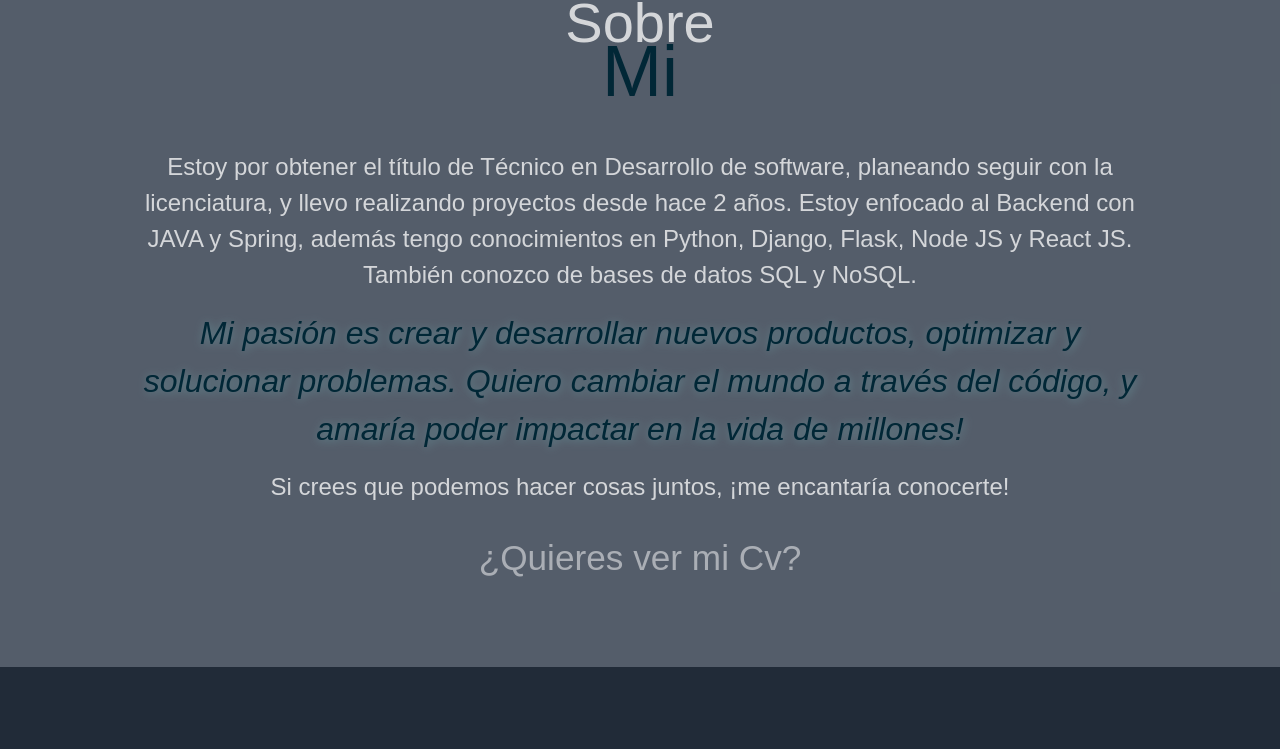
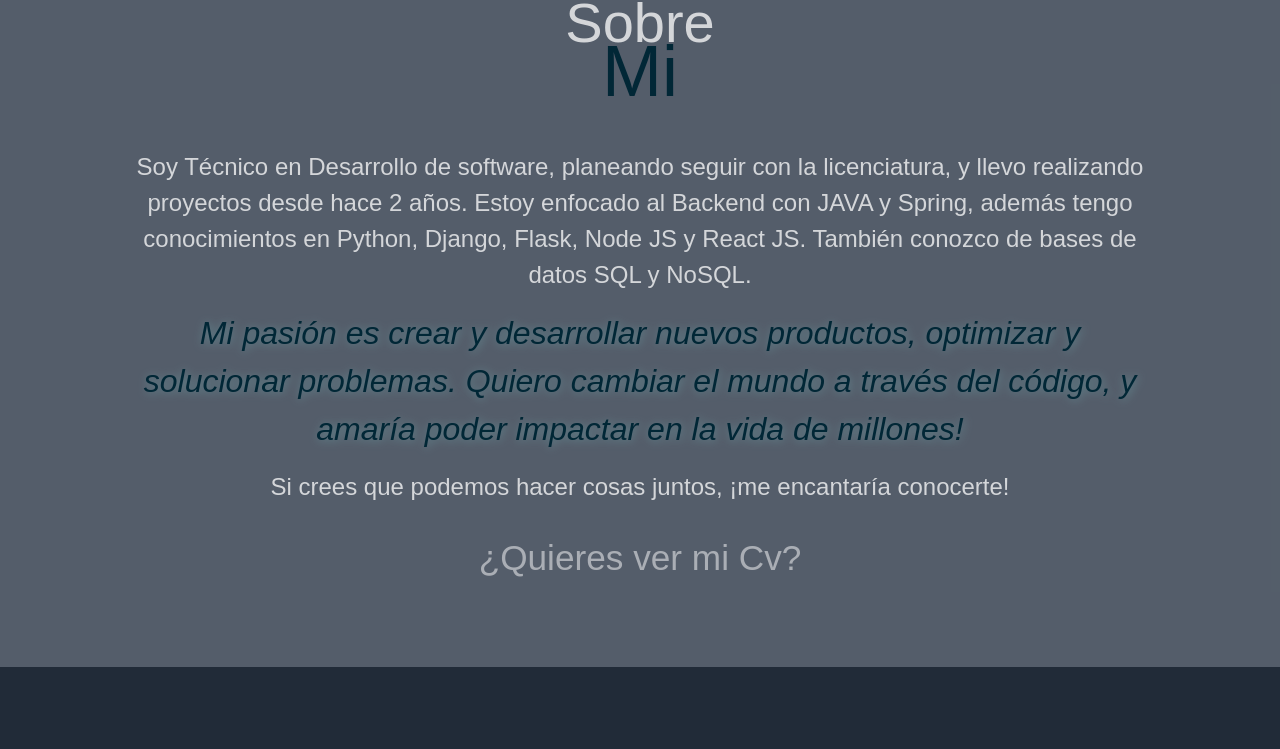
Before and after one commit to DavidCosta92/porfolio-david-costa, a website with bundled scripts: page index.html in a window 1280 px wide. Shown: the part 933-1682 px from the top of the page. Built offline with nearby package versions, Linux system fonts and the light colour scheme; files whose address does not match are found by name; a web font is replaced by a local one.

Commit message:
modificacion cvs

```diff
--- a/index.html
+++ b/index.html
@@ -66,7 +66,7 @@
                 </div>
             </div>
             <span class="textContainer">
-                <p class="" data-sectionlang="aboutMe" data-lengvalue = "texto1" >Estoy por obtener el título de Técnico en Desarrollo de software, planeando seguir con la licenciatura, y llevo realizando proyectos desde hace 2 años. Estoy enfocado al Backend con JAVA y Spring, además tengo conocimientos en Python, Django, Flask, Node JS y React JS. También conozco de bases de datos SQL y NoSQL.</p>
+                <p class="" data-sectionlang="aboutMe" data-lengvalue = "texto1" >Soy Técnico en Desarrollo de software, planeando seguir con la licenciatura, y llevo realizando proyectos desde hace 2 años. Estoy enfocado al Backend con JAVA y Spring, además tengo conocimientos en Python, Django, Flask, Node JS y React JS. También conozco de bases de datos SQL y NoSQL.</p>
                 <div class=" texto3" >
                     <p><i data-sectionlang="aboutMe" data-lengvalue = "texto2" >Mi pasión es crear y desarrollar nuevos productos, optimizar y solucionar problemas. Quiero cambiar el mundo a través del código, y amaría poder impactar en la vida de millones!  </i></p>
                 </div>
```
